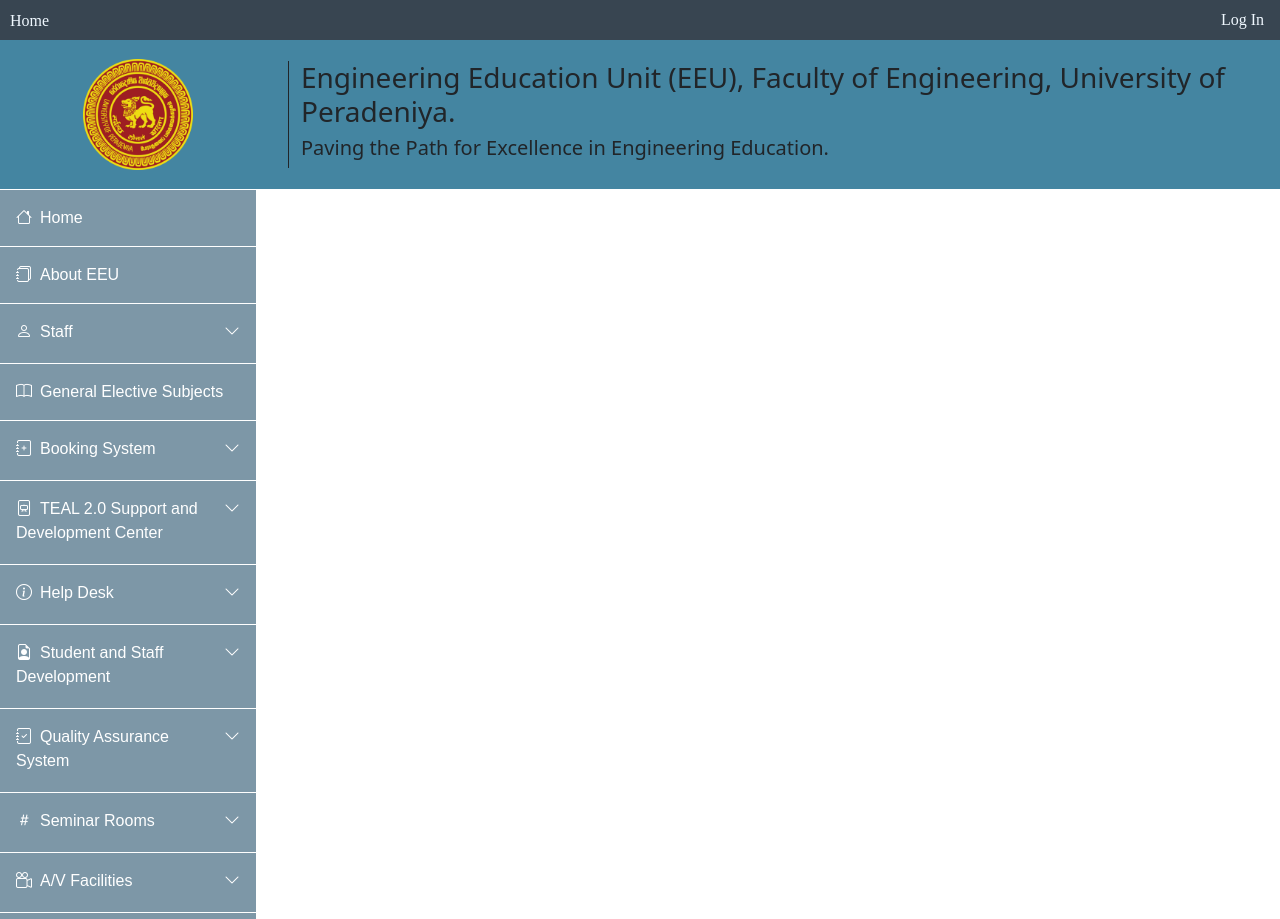
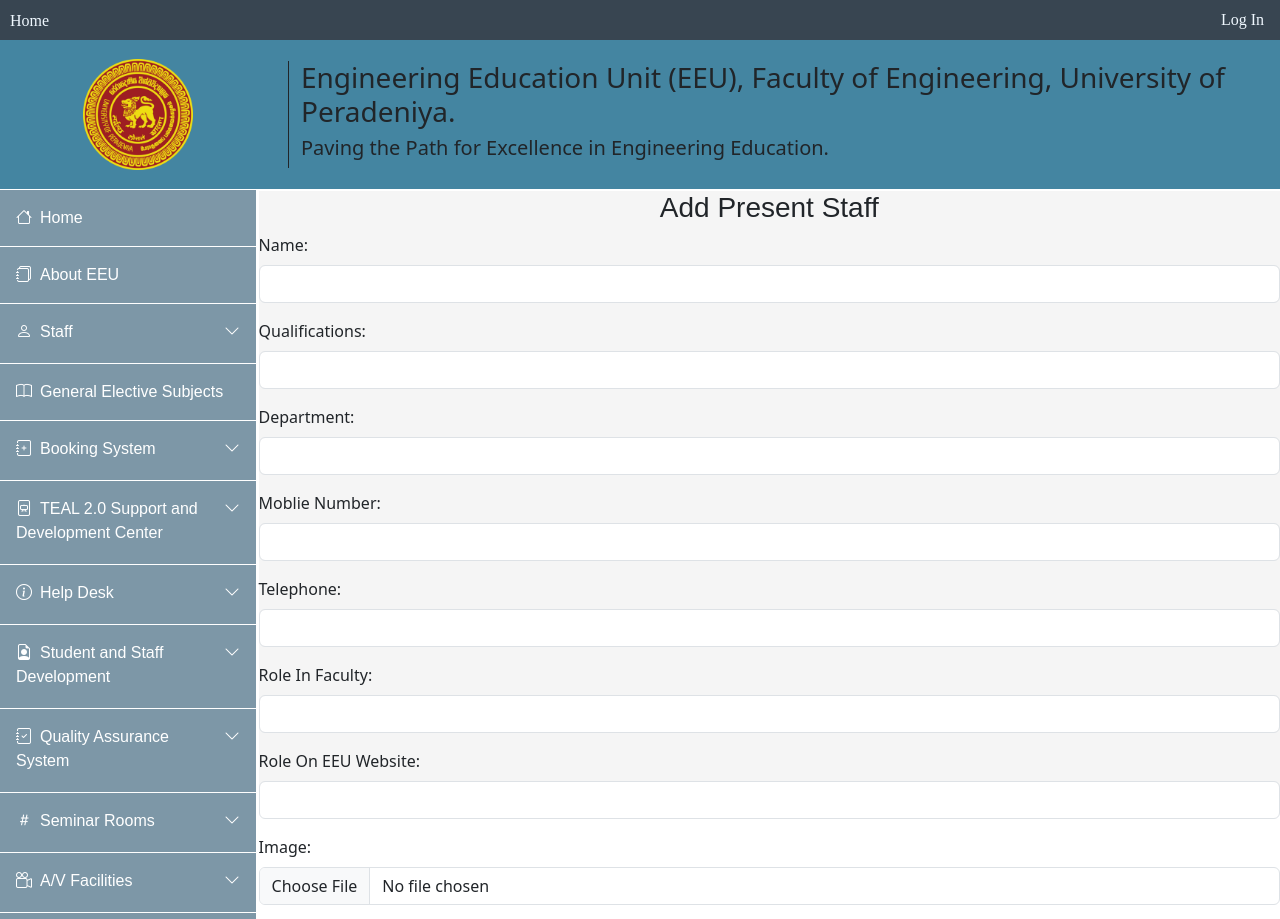
Before and after one commit to Nithusikan01/Co227ProjectTesting, a React (Create React App) app: page /PresentStaffForm in a window 1280 px wide. Shown: the top 919 px of the page. Built offline with nearby package versions, Linux system fonts and the light colour scheme.

Commit message:
Forms for adding staffs are created

```diff
--- /dev/null
+++ b/src/Pages/Staff/PresentStaffForm.css
@@ -0,0 +1,9 @@
+.presentStaff-form-container{
+    position: absolute;
+    top: 191px;
+    left: 20.2%;
+    right: 0;
+    bottom: 0;
+    background-color: #f5f5f5; /* Light gray background */
+    align-items: center;
+  }
--- a/src/Pages/Staff/pastStaffForm.js
+++ b/src/Pages/Staff/pastStaffForm.js
@@ -6,7 +6,7 @@
     const [pastStaff, setpastStaff] = useState({
         name: '',
         period: '',
-        roleOnEEUWebsite:'',
+        roleOnEEUWebsite: '',
         image: null,
     });
 
@@ -16,17 +16,17 @@
         setpastStaff((prevState) => ({
             ...prevState,
             [name]: name === 'image' ? files[0] : value,
-        })) ;
+        }));
     };
 
     const handleSubmit = async (e) => {
         e.preventDefault();
 
         const formData = new FormData();
-        formData.append('name',pastStaff.name);
-        formData.append('period',pastStaff.period);
-        formData.append('roleOnEEUWebsite',pastStaff.roleOnEEUWebsite);
-        formData.append('image',pastStaff.image);
+        formData.append('name', pastStaff.name);
+        formData.append('period', pastStaff.period);
+        formData.append('roleOnEEUWebsite', pastStaff.roleOnEEUWebsite);
+        formData.append('image', pastStaff.image);
 
         try {
             const response = await axios.post('/api/your-backend-endpoint', formData, {
@@ -37,60 +37,75 @@
 
             // Handle the response from the backend (e.g., show success message)
             console.log(response.data);
+
+            // Clear the form fields
+            setpastStaff({
+                name: '',
+                period: '',
+                roleOnEEUWebsite: '',
+                image: null,
+            });
         } catch (error) {
             // Handle errors (e.g., show error message)
             console.error(error);
         }
-    }
+    };
 
     return (
         <div className="PastStaff-form-container">
-            <form onSubmit={handleSubmit}>
-            <div>
-                <label>Name: </label>
+            <h3 style={{textAlign: "center",fontFamily: "sans-serif"}}>Add Past Staff</h3>
+            <form onSubmit={handleSubmit} className="p-4 bg-white shadow rounded">
+                <div className="mb-3">
+                    <label htmlFor="name" className="form-label">Name:</label>
                     <input
                         type="text"
+                        className="form-control"
+                        id="name"
                         name="name"
                         value={pastStaff.name}
                         onChange={HandleInputChange}
                     />
                 </div>
 
-            <div>
-                <label>Period: </label>
+                <div className="mb-3">
+                    <label htmlFor="period" className="form-label">Period:</label>
                     <input
                         type="text"
+                        className="form-control"
+                        id="period"
                         name="period"
                         value={pastStaff.period}
                         onChange={HandleInputChange}
                     />
                 </div>
 
-            <div>
-                <label>Role on EEU Website: </label>
+                <div className="mb-3">
+                    <label htmlFor="roleOnEEUWebsite" className="form-label">Role on EEU Website:</label>
                     <input
                         type="text"
+                        className="form-control"
+                        id="roleOnEEUWebsite"
                         name="roleOnEEUWebsite"
                         value={pastStaff.roleOnEEUWebsite}
                         onChange={HandleInputChange}
                     />
                 </div>
 
-            <div>
-                <label>Image: </label>
+                <div className="mb-3">
+                    <label htmlFor="image" className="form-label">Image:</label>
                     <input
-                    type="text"
+                        type="file"
+                        className="form-control"
+                        id="image"
                         name="image"
-                    value={pastStaff.image}
                         onChange={HandleInputChange}
                     />
                 </div>
 
-            <button type="submit">Submit</button>
+                <button className="btn btn-primary" type="submit">Add Past Staff</button>
             </form>
         </div>
-
-    )
+    );
 }
 
 export default PastStaffForm;
--- /dev/null
+++ b/src/Pages/Staff/presentStaffForm.js
@@ -0,0 +1,190 @@
+import React, { useState } from "react";
+import axios from "axios";
+import "./PresentStaffForm.css"; // Create a CSS file for styling
+
+const PresentStaffForm = () => {
+  const [formData, setFormData] = useState({
+    name: "",
+    qualifications: "",
+    department: "",
+    mobilePhone: "",
+    telePhone: "",
+    roleInFaculty: "",
+    roleOnEEUWebsite: "",
+    image: null, // Assuming you want to upload an image
+  });
+
+  const handleChange = (e) => {
+    const { name, value, files } = e.target;
+
+    setFormData((prevData) => ({
+      ...prevData,
+      [name]: name === "image" ? files[0] : value,
+    }));
+  };
+
+  const handleSubmit = async (e) => {
+    e.preventDefault();
+
+    const formDataToSend = new FormData();
+    for (const key in formData) {
+      formDataToSend.append(key, formData[key]);
+    }
+
+    try {
+      const response = await axios.post(
+        "http://localhost:8080/presentStaff/add",
+        formDataToSend,
+        {
+          headers: {
+            "Content-Type": "multipart/form-data", // Important for file upload
+          },
+        }
+      );
+
+      // Handle the response from the backend (e.g., show success message)
+      console.log(response.data);
+
+      // Clear the form fields after successful submission
+      setFormData({
+        name: "",
+        qualifications: "",
+        department: "",
+        mobilePhone: "",
+        telePhone: "",
+        roleInFaculty: "",
+        roleOnEEUWebsite: "",
+        image: null,
+      });
+    } catch (error) {
+      // Handle errors (e.g., show error message)
+      console.error("Error adding present staff:", error);
+    }
+  };
+
+  return (
+    <div className="presentStaff-form-container">
+      <h3 style={{textAlign: "center",fontFamily: "sans-serif"}}>Add Present Staff</h3>
+      <form onSubmit={handleSubmit}>
+        <div className="mb-3">
+          <label htmlFor="name" className="form-label">
+            Name:
+          </label>
+          <input
+            type="text"
+            className="form-control"
+            id="name"
+            name="name"
+            value={formData.name}
+            onChange={handleChange}
+          />
+        </div>
+
+        <div className="mb-3">
+          <label htmlFor="qualifications" className="form-label">
+            Qualifications:
+          </label>
+          <input
+            type="text"
+            className="form-control"
+            id="qualifications"
+            name="qualifications"
+            value={formData.qualifications}
+            onChange={handleChange}
+          />
+        </div>
+
+        <div className="mb-3">
+          <label htmlFor="department" className="form-label">
+            Department:
+          </label>
+          <input
+            type="text"
+            className="form-control"
+            id="department"
+            name="department"
+            value={formData.department}
+            onChange={handleChange}
+          />
+        </div>
+
+        <div className="mb-3">
+          <label htmlFor="moblieNumber" className="form-label">
+            Moblie Number:
+          </label>
+          <input
+            type="text"
+            className="form-control"
+            id="moblieNumber"
+            name="moblieNumber"
+            value={formData.moblieNumber}
+            onChange={handleChange}
+          />
+        </div>
+
+        <div className="mb-3">
+          <label htmlFor="telephone" className="form-label">
+            Telephone:
+          </label>
+          <input
+            type="text"
+            className="form-control"
+            id="telephone"
+            name="telephone"
+            value={formData.telephone}
+            onChange={handleChange}
+          />
+        </div>
+
+        <div className="mb-3">
+          <label htmlFor="roleInFaculty" className="form-label">
+            Role In Faculty:
+          </label>
+          <input
+            type="text"
+            className="form-control"
+            id="roleInFaculty"
+            name="roleInFaculty"
+            value={formData.roleInFaculty}
+            onChange={handleChange}
+          />
+        </div>
+
+        <div className="mb-3">
+          <label htmlFor="roleOnEEUWebsite" className="form-label">
+            Role On EEU Website:
+          </label>
+          <input
+            type="text"
+            className="form-control"
+            id="roleOnEEUWebsite"
+            name="roleOnEEUWebsite"
+            value={formData.roleOnEEUWebsite}
+            onChange={handleChange}
+          />
+        </div>
+
+        {/* Add similar fields for other form inputs */}
+
+        <div className="mb-3">
+          <label htmlFor="image" className="form-label">
+            Image:
+          </label>
+          <input
+            type="file"
+            className="form-control"
+            id="image"
+            name="image"
+            onChange={handleChange}
+          />
+        </div>
+
+        <button className="btn btn-primary" type="submit">
+          Add Present Staff
+        </button>
+      </form>
+    </div>
+  );
+};
+
+export default PresentStaffForm;
```
Lines whose indentation alone changed are shown as unchanged.
